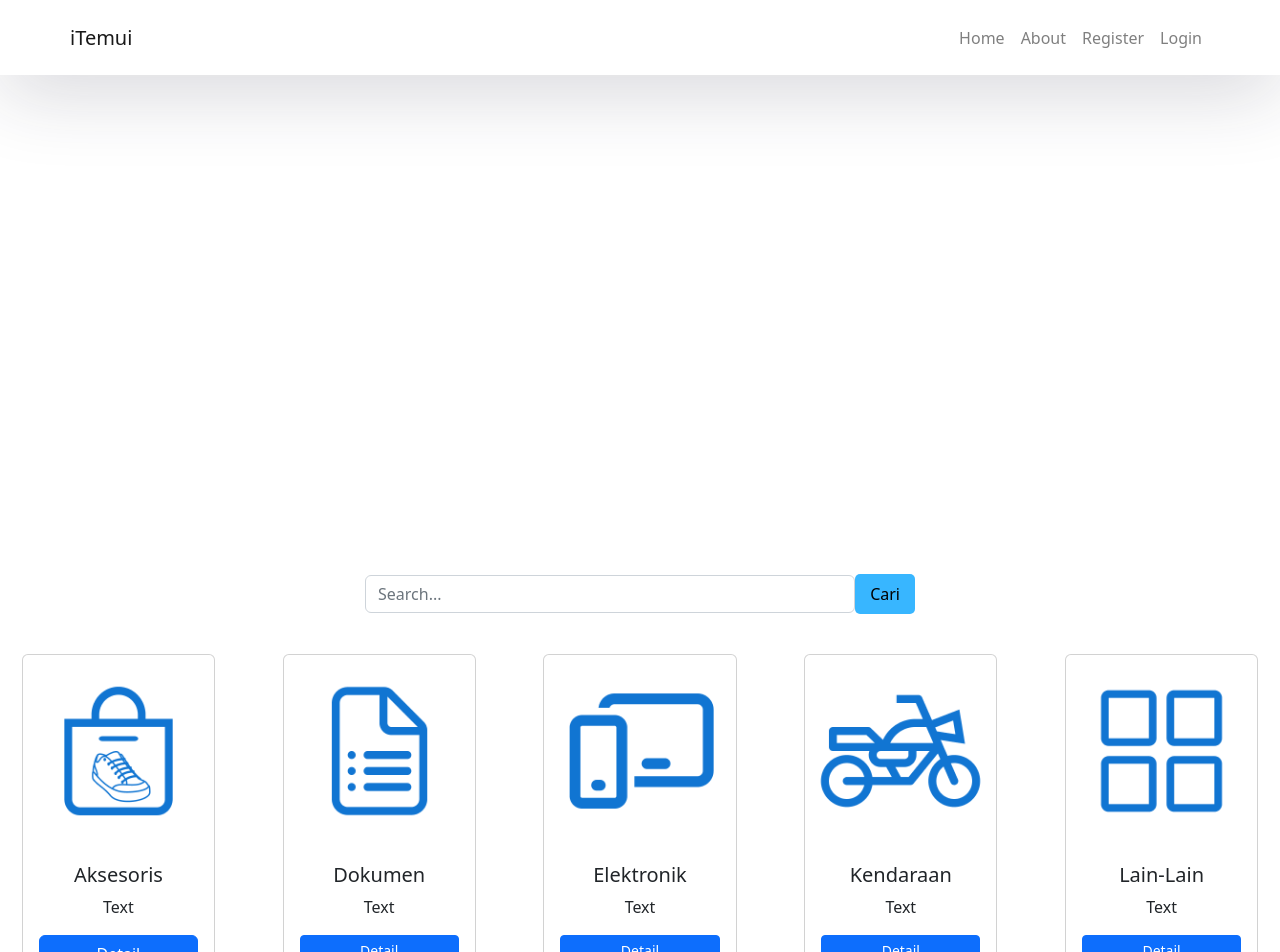
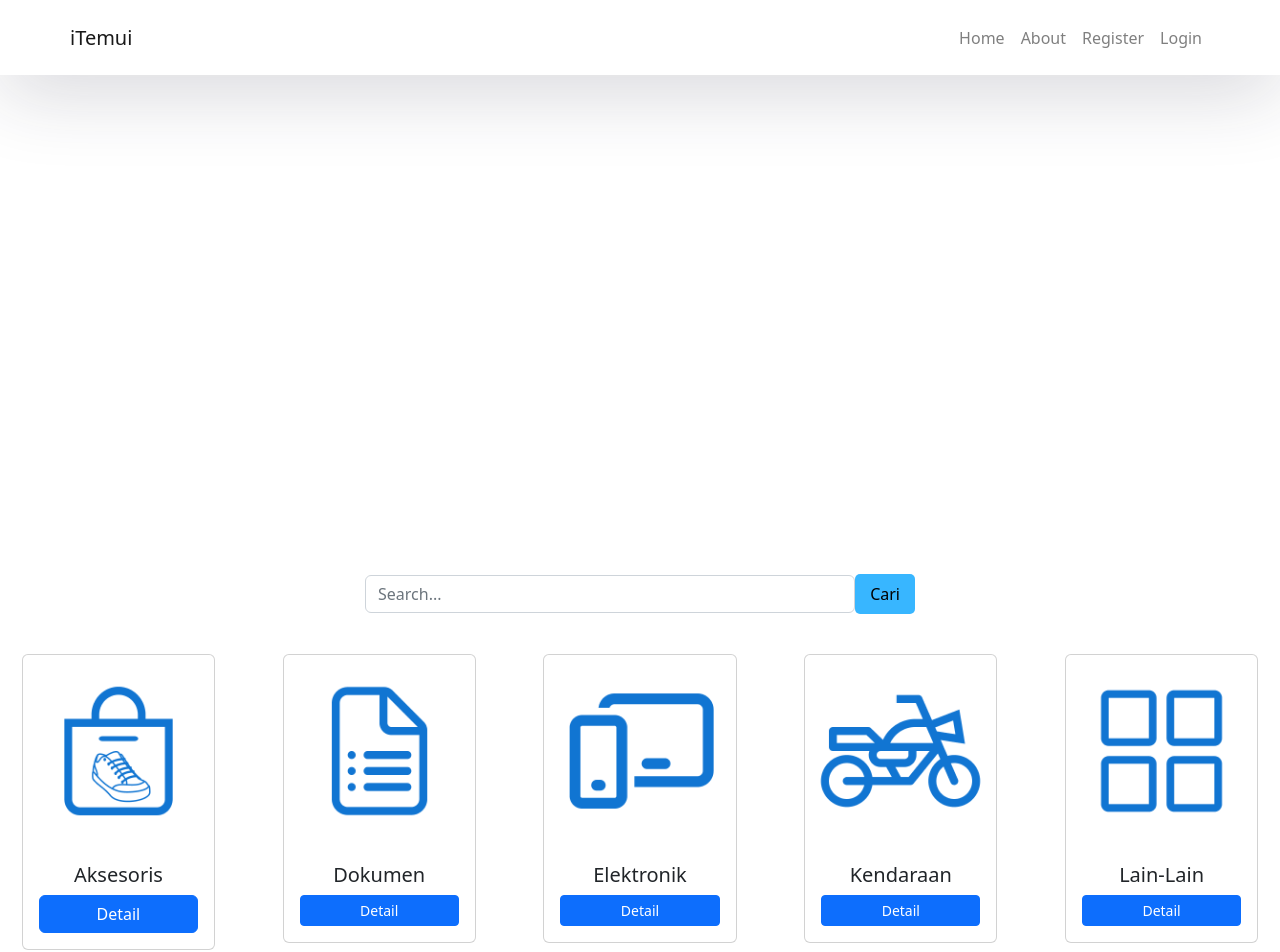
Before and after one commit to ariawanpramono/Itemui, a React (Create React App) app: page / in a window 1280 px wide. Shown: the top 952 px of the page. Built offline with nearby package versions, Linux system fonts and the light colour scheme.

Commit message:
Perbaikan Sedikit

```diff
--- a/src/component/Cards/Cards.js
+++ b/src/component/Cards/Cards.js
@@ -24,7 +24,6 @@ function cards() {
             />
             <Card.Body>
               <Card.Title>Aksesoris</Card.Title>
-              <Card.Text>Text</Card.Text>
               <Link className="btn btn-primary btn-block" to={'/detail/aksesoris'}>Detail</Link>
             </Card.Body>
           </Card>
@@ -38,7 +37,6 @@ function cards() {
             />
             <Card.Body>
               <Card.Title>Dokumen</Card.Title>
-              <Card.Text>Text</Card.Text>
               <Link className="btn btn-primary btn-block btn-sm" to={'/detail/aksesoris'}>Detail</Link>
             </Card.Body>
           </Card>
@@ -52,7 +50,6 @@ function cards() {
             />
             <Card.Body>
               <Card.Title>Elektronik</Card.Title>
-              <Card.Text>Text</Card.Text>
               <Link className="btn btn-primary btn-block btn-sm" to={'/detail/aksesoris'}>Detail</Link>
             </Card.Body>
           </Card>
@@ -66,7 +63,6 @@ function cards() {
             />
             <Card.Body>
               <Card.Title>Kendaraan</Card.Title>
-              <Card.Text>Text</Card.Text>
               <Link className="btn btn-primary btn-block btn-sm" to={'/detail/aksesoris'}>Detail</Link>
             </Card.Body>
           </Card>
@@ -80,7 +76,6 @@ function cards() {
             />
             <Card.Body>
               <Card.Title>Lain-Lain</Card.Title>
-              <Card.Text>Text</Card.Text>
               <Link className="btn btn-primary btn-block btn-sm" to={'/detail/aksesoris'}>Detail</Link>
             </Card.Body>
           </Card>
--- a/src/component/Navbar/NavbarMenu.js
+++ b/src/component/Navbar/NavbarMenu.js
@@ -8,7 +8,9 @@ function NavbarMenu() {
   return (
     <Navbar className="background" expand="lg">
       <Container className="navbar">
-        <Navbar.Brand href="/">iTemui</Navbar.Brand>
+        <Navbar.Brand href="/">
+          iTemui
+        </Navbar.Brand>
         <Nav className="justify-content-end" activeKey="/home">
           <ul className="navbar-nav">
           <li className="nav-item">
--- a/src/pages/About/About.js
+++ b/src/pages/About/About.js
@@ -6,16 +6,13 @@ const About = () => {
   return (
     <section className="about">
       <div className="container">
-        <div className="section-title">
-          <h2>About</h2>
-        </div>
 
         <div className="about-content grid">
           {/* <div className="about-img">
             <img src={aboutImg} alt="" />
           </div> */}
           <div className="about-text">
-            <h2 className="about-title fs-26 ls-1">About BookHub</h2>
+            <h2 className="about-title fs-26 ls-1">About Itemui</h2>
             <p className="fs-17">
               Lorem ipsum dolor sit amet consectetur adipisicing elit. Accusamus
               dignissimos consequuntur vero commodi provident maiores, iusto
```
Also changed, not shown: src/App.js (+0 -30 lines), src/images/Itemui_logo.jpg (added).
